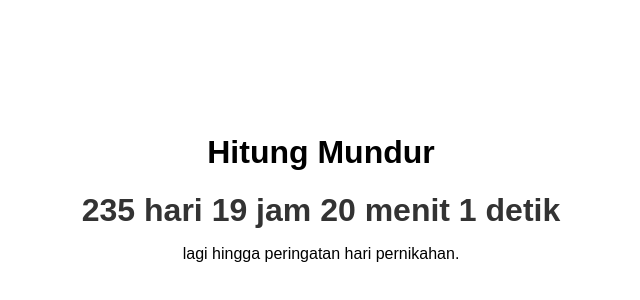
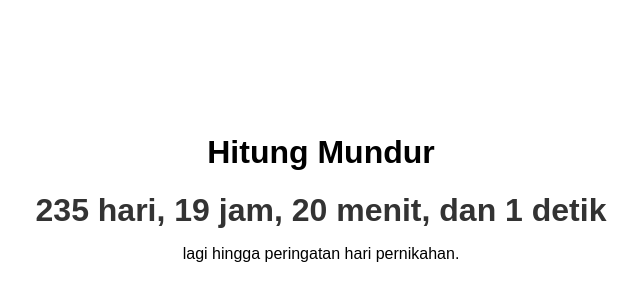
Before and after one commit to fwzakiy/hitungmundur, a plain HTML site: page index.html in a window 1280 px wide. Shown: the part 204-504 px from the top of the page, without its empty margins (319-959 px from the left). Drawn offline with Linux system fonts and the light colour scheme.

Commit message:
Update index.html
Perbaikan estetis dan tata bahasa.

```diff
--- a/index.html
+++ b/index.html
@@ -47,7 +47,7 @@
       var seconds = Math.floor((timeDifference % (1000 * 60)) / 1000);
 
       // Tampilkan hasil hitung mundur di elemen dengan id "countdown"
-      document.getElementById("countdown").innerHTML = days + " hari " + hours + " jam " + minutes + " menit " + seconds + " detik ";
+      document.getElementById("countdown").innerHTML = days + " hari, " + hours + " jam, " + minutes + " menit, dan " + seconds + " detik";
 
       // Jika waktu hitung mundur berakhir, hentikan interval
       if (timeDifference < 0) {
```
